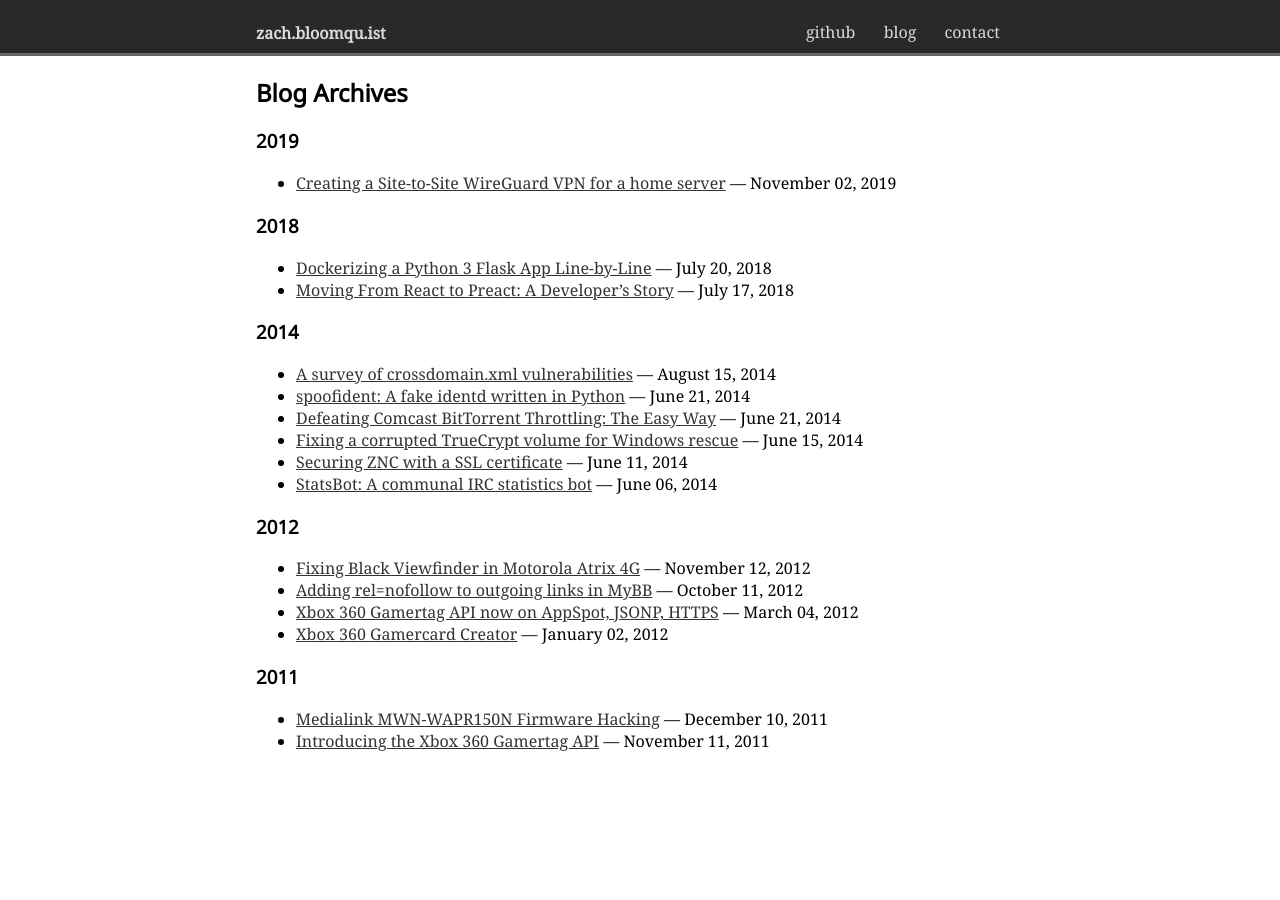
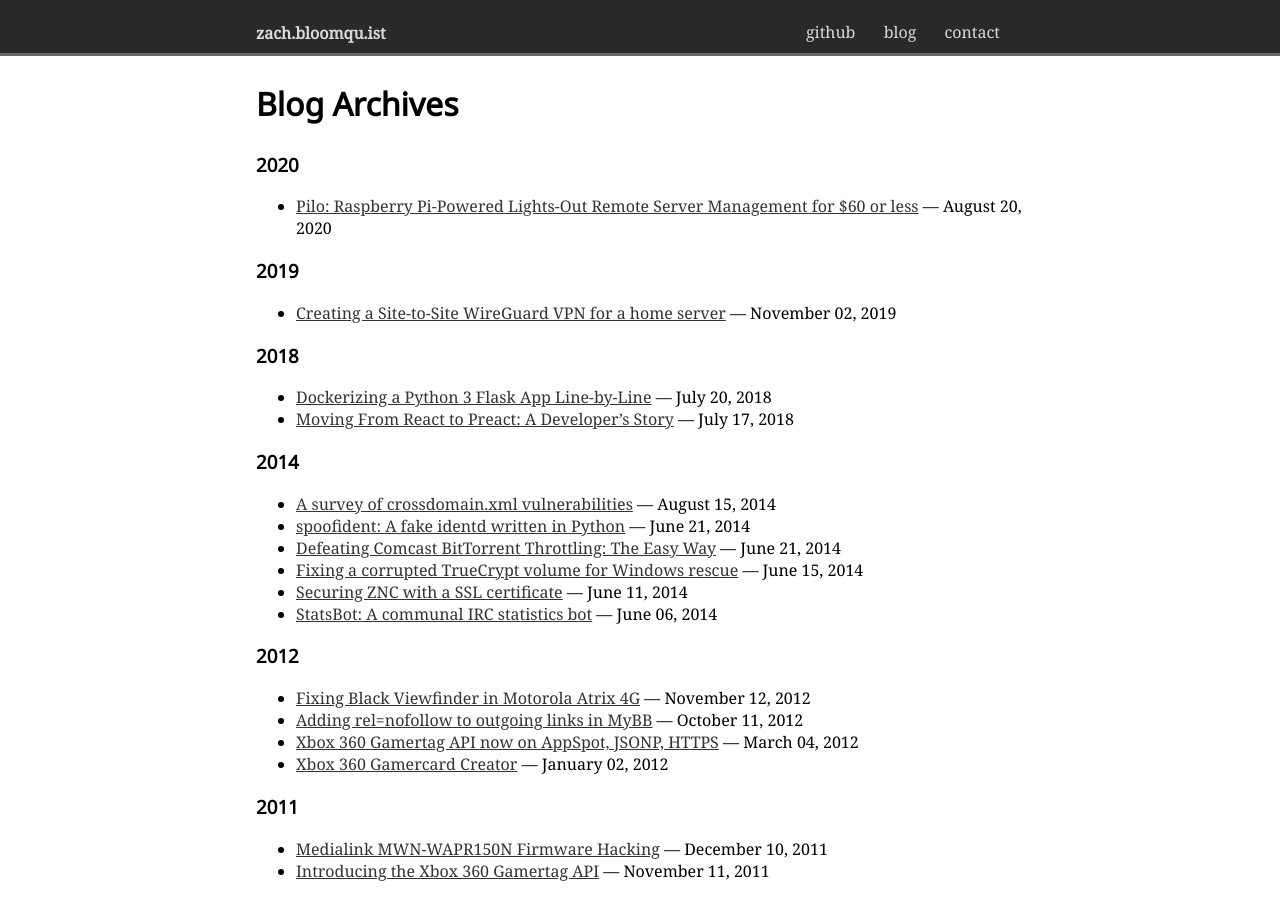
Before and after one commit to flotwig/site, a Jekyll site: the page built from blog/index.html, in a window 1280 px wide. Built offline with Jekyll 4.4.1, drawn with Linux system fonts in a browser that asks for light colours; the list of posts is cut into pages by our own code; some of the changed lines change nothing that is shown.

Commit message:
add pilo blog post

````diff
--- /dev/null
+++ b/_posts/2020-08-20-pilo-raspberry-pi-lights-out-management.md
@@ -0,0 +1,177 @@
+---
+layout: post
+title: "Pilo: Raspberry Pi-Powered Lights-Out Remote Server Management for $60 or less"
+date:  2020-08-20 13:46:50
+tags: devices
+---
+
+![Pilo board before final tape-up](/assets/pilo-naked.jpg)
+<small>The completed Pilo controller, before final installation. The USB capture card and Arduino Nano USB serial are soldered to the underside of the 3B+.</small>
+
+Like many geeks, I have a "home server" made from off-the-shelf, consumer-grade PC parts, from which I run my weekend programming projects, game servers for friends, this website, and so on. Recently, I had a power event at the house that caused the server to reboot. When the power came back on, the server booted, but it was stuck at the boot screen waiting for me to enter the disk decryption passphrase!
+
+Luckily, I was at home and asleep at the time. Once I woke up and realized something was amiss, I was able to plug in a keyboard and enter the passphrase. But this event got me thinking - what if I wasn't home at the time? What if I was in another country? What if someday, I move this server outside of my house and need to regularly access the physical screen and keyboard?
+
+In the "real server" world, the solution to this is known as ["lights-out management" (LOM)](https://en.wikipedia.org/wiki/Out-of-band_management). Every major server manufacturer has their own flavor of this, such as HP's iLO (Integrated Lights-Out). There are even industry standards like [IPMI](https://en.wikipedia.org/wiki/Intelligent_Platform_Management_Interface) that define common interfaces for LOM implementations. Commonly supported functions for LOM systems include:
+
+* Controlling keyboard and mouse input
+* Controlling power button status (so you can restart, shutdown, force off...)
+* Seeing the raw video output from the motherboard (even pre-boot - even for BIOS)
+* Mounting ISOs as disks
+
+I decided to make my own Raspberry Pi-based LOM that can do some of these things, to help decrease my stress next time I leave my house for an extended period of time. I'd like to introduce Pilo - "Pi Lights-Out".
+
+> Note: This post describes how I arrived at the final design of this system. If you just want the instructions for setting this up on your own, start reading at "Tutorial".
+
+## Building the Keyboard Controller
+
+When I started looking for ways to use my Pi to send keyboard commands to a computer, the problem I discovered was that all of the existing methods rely on [using the Raspberry Pi Zero as a USB host](http://www.isticktoit.net/?p=1383), which disables using the onboard USB port for other purposes. Additionally, this method does not work on other boards, like the Raspberry Pi 3B+. This was problematic, because I wanted to use the 3B+ due to the on-board Ethernet - that, and the fact that I had one kicking around from a previous [Pi-hole](https://pi-hole.net/) deployment.
+
+A more suitable solution would be to emulate a keyboard via the GPIO pins of the Pi. This would theoretically not affect existing USB devices, and could be used on any model of Pi, not just the Pi Zero. So I started looked into trying to ["bit-bang"](http://www.jargon.net/jargonfile/b/bitbang.html) the USB Human Interface Device protocol via the Pi's GPIO pins.
+
+I pretty quickly hit a dead end with that. There are [many](https://raspberrypi.stackexchange.com/q/82850/100317), [many](https://www.element14.com/community/thread/38228/l/raspberry-pi-usb-output-from-gpio) existing discussions on the web about bit-banging the USB protocol on the Pi. The consensus seems to be that the Raspberry Pi's GPIO is too slow to emulate USB, and even if it *could* output bits fast enough to act as a USB device, the implementation would be extremely buggy because of the non-real-time nature of the Linux OS ([read more](https://raspberrypi.stackexchange.com/a/87865/100317)).
+
+But USB isn't the only way to send keypresses to a computer - almost a decade before the USB standard was a twinkle in Compaq's eye, IBM was using the [PS/2](https://en.wikipedia.org/wiki/PS/2_port) standard (not to be confused with the [PS2](https://en.wikipedia.org/wiki/PlayStation_2)) to connect mice and keyboards to PCs. It's still not feasible to use the Pi to bit-bang the PS/2 protocol, but we can use an Arduino as a daughterboard, and the [`ps2dev`][ps2dev] library can handle the nitty-gritty of the serial protocol for PS/2.
+
+![Left: Arduino soldered up. Right: Breadboard jumpers jammed into the PS/2 port](/assets/pilo-pin-jam.jpg)
+
+So that's what I did. The Arduino Nano pictured on the left is plugged directly into the PS/2 combo port on the back of the motherboard (ignore the unused 5V wire, red). Originally, I planned on cutting the end off of a PS/2 cable and making it all nice, but the Goodwill near me didn't have any PS/2 junk and it turns out that breadboard wires just fit oh-so-snugly into the DIN holes. So this is how it's gonna be.
+
+The Arduino Nano is flashed with a [short program][sketch] that makes it act as a dumb pipe which blindly shuttles bytes from the Arduino's USB serial port to the PS/2 connection on the motherboard. This means that all of the logic for which keyboard commands should be sent has to be written on the Pi-side, which is nice, because it means that we should never have to re-flash the Arduino to update some keyboard logic.
+
+Note that currently, Pilo is only built to control keyboard input, since it is oriented towards server use. It would be possible to add PS/2 mouse output with no additional hardware, just 2 or 3 wires for PS/2 mouse CLK, DATA, and GND (unless using combo port). The [`ps2dev`][ps2dev] library contains functions for mouse control as well.
+
+### Power Control via PS/2
+
+Originally, I thought I was going to have to wire a relay to the motherboard's RESET pin to allow Pilo to control the computer's power. This is the approach that [`diy-ipmi`][diy-ipmi], another similar project, uses. However, while researching the keyboard controller, I rediscovered a long-lost secret of the PS/2 standard: the "ACPI keys". ACPI, or the Advanced Configuration and Power Interface, is a set of power management standards for PCs. The PS/2 standards define `Power`, [`WakeUp`](https://ux.stackexchange.com/q/83200/117790), and `Sleep` key scancodes that can be used to control the power status of the PC - just like the power button on the front of the box, a short-press of the `Power` key requests the OS to shutdown. However, on my motherboard, a long-press of `Power` does *NOT* seem to force the power off.
+
+![A screenshot of the BIOS with the ACPI S5 Wake-On-Keyboard option selected](/assets/pilo-bios-s5.png)
+
+Almost all BIOS support using the ACPI keys to power the system on from a powered down state. Above is what the option looks like in my BIOS (in ACPI, the powered-off state is known as "S5"). With this option enabled, sending the `Power` scancode will boot the computer up from an off state.
+
+So, now the Arduino has two responsibilities in Pilo: to send regular keypresses to the computer, and to send power commands to the computer. This saves us from having to install a relay for the motherboard's RESET pin.
+
+## Capturing Video Output
+
+My server has a GPU with HDMI output, so I decided to use a USB HDMI capture card to get the video feed for Pilo. I found one on [Amazon for about $15][amzn-capture-card]. When connected to the Pi, it acts as a regular USB webcam, available under `/dev/videoX`.
+
+Before this project, I had no experience with streaming video over the web. I decided to use [`uv4l`](https://www.linux-projects.org/uv4l/) ("Userspace Video4Linux")'s [`uv4l-server`][uv4l-server] component to set up an HTTP video server. `uv4l` makes it easy to set up a simple MJPEG stream, which is the goofiest possible video stream - each frame of the stream is a full JPEG image, sent to you in real time. As you can imagine, it's not the lightest on bandwidth, but it is easy to embed - all web browsers support embedding it in an `<img>` tag: `<img src="/stream.mjpeg"/>`
+
+I configured the `uv4l-server` to only listen on `localhost`, with the idea that I could reverse-proxy connections to the video stream to provide security.
+
+## Creating the application
+
+For the Pilo interface, I decided to go with a web app, instead of something like VNC, or the actual IPMI protocol. This was mostly due to my background in web development, and the fact that the app can be accessed with a web browser, something every computer has installed. Here is a short video showing the completed Pilo app in action:
+
+<video controls autoplay muted loop src="/assets/pilo-demo.webm" type="video/webm">
+    <p>Your browser doesn't support WEBMs. <a href="/assets/pilo-demo.webm">Download the video instead.</a></p>
+</video>
+
+You can find the [GitHub repo for Pilo here](https://github.com/flotwig/pilo). It consists of two major components:
+
+* [`frontend`](https://github.com/flotwig/pilo/tree/master/frontend) - uses vanilla HTML/CSS/JS to display the interface, translate keypresses, and communicate with the server via websockets
+* [`server`](https://github.com/flotwig/pilo/tree/master/server) - the HTTP server, written in Node.js. Authenticates requests using HTTP basic auth, communicates with the keyboard controller via the `serialport` library, and manages reverse-proxying of the [`uv4l-server`][uv4l-server] video stream
+
+There are also end-to-end tests in the [`e2e`](https://github.com/flotwig/pilo/tree/master/e2e) folder which use [Cypress](https://cypress.io) to test the application in real web browsers. This runs against Firefox and Chrome on every commit to CI via a [GitHub Actions workflow](https://github.com/flotwig/pilo/blob/master/.github/workflows/test.yml).
+
+The [`README`](https://github.com/flotwig/pilo#pilo) contains information on building and testing the project if you are interested in contributing. Built packages are also published to `npm` for production use.
+
+## Packaging the Pilo
+
+One of my goals when building Pilo was to make it small enough to fit inside of my server case. Check out these photos to see how it fit in:
+
+![Left: Before Pilo. Right: After Pilo.](/assets/pilo-in-server.jpg)
+<small>Left: Server case before embedding the Pilo. Right: Server case after embedding the Pilo. HDMI, Ethernet, and micro-USB power are routed through the left-most PCI-E slot, while PS/2 is routed through the I/O shield in the top-right. The Pilo itself sits atop a ledge in the bottom-right of the image.</small>
+
+Here are some pictures of how the final assembly was made:
+
+![Outer photo: Pi with USBs soldered on. Inner: Taped-up package. ](/assets/pilo-assembly.jpg)
+<small>Outer photo: Pi with the USB devices [soldered on to the underside](https://raspberrypi.stackexchange.com/a/62678/100317) to save space. Inset photo: Final package taped up and ready for install, with PS/2 cable coming out. Hot glue and tape make me the solderer I ain't.
+
+The completed package fits within a bounding box only slightly larger than the Pi itself, about 88mm x 60mm x 20mm, which means the Pilo can fit conveniently into a standard 3.5" hard drive bay.
+
+## Tutorial
+
+### Parts List
+
+* Raspberry Pi 3B+ (\$25 at [MicroCenter][mc-pi], $35 everywhere else)
+    * Or other micro linux computer - even a Pi Zero could work, but you'd be using WiFi, and you'd need a USB hub for the Arduino serial, or set up the Arduino serial via GPIO
+* Arduino Nano ([Amazon][amzn-nano] has them at \$16.99 for 5 - $3.40 each)
+    * Any other 5V-logic-level Arduino would work as well. Needs to be 5V or have the CLK + DATA outputs converted from 3V3 to 5V, since the PS/2 serial connection expects 5V.
+* USB HDMI Capture Card (`video4linux` compatible - most cards are) ([Amazon][amzn-capture-card], $13.99)
+* (optional) PS/2 plug, to make a tidy connection
+* Supplies: Wires, soldering iron if you need to solder, microSD card and micro-USB power supply for the Pi...
+
+Comes out to roughly $60 if you buy everything at it's cheapest, $50 if you're lucky enough to live near a MicroCenter.
+
+### Setup
+
+0. Before getting started, make sure you have your devices ready:
+    * Have a Debian-based OS like Raspbian or DietPi installed on the Pi's microSD card.
+    * Flash the [`serial_to_ps2`][sketch] program to your Arduino Nano.
+1. Connect everything according to this beautiful wiring diagram:
+    ```text
+    ┌───────────────────────────┐
+    │                   Ethernet├───────────────────────────┤Ext. Ethernet
+    │ RasPi 3B+     USB Power In├───────────────────────────┤Ext. 5V Power
+    │ (or other)        USB Port├───────────┐
+    │                   USB Port├──────┐    │
+    └───────────────────────────┘      │    │
+                                       │    │ ┌────────────────────────────┐
+    ┌───────────────────────────┐      │    └─┤USB Plug  HDMI Capture Card │
+    │ Server            HDMI Out├──────┼──────┤HDMI In                     │
+    │         PS/2 Keyboard Port├───┐  │      └────────────────────────────┘
+    └───────────────────────────┘   │  │
+                                    │  │
+                                    │  │      ┌────────────────────────────┐
+                                    │  └──────┤USB Port                    │
+                                    │      ┌──┤D2 (DATA)      Arduino Nano │
+                                    └──────┤──┤D3 (CLK)        (or other)  │
+                                           └──┤GND (GND)                   │
+                                              └────────────────────────────┘
+    ```
+    *  Connect D2 (DATA), D3 (CLK), and GND from the Arduino Nano directly to the respective pins of the PS/2 keyboard port on the motherboard. Consult the Internet for a reference pinout.
+        * You can dress this up by scavenging a spare PS/2 pigtail and stripping the end, but breadboard wires also fit [snugly](/assets/pilo-pin-jam.jpg) into the DIN port.
+    * *Turn off your server* before connecting or disconnecting anything to/from the PS/2 port. The PS/2 port was not designed with hotplugging in mind. You risk damaging your components and your OS most likely won't detect a hot-plugged PS/2 device, so don't bother.
+    * *Do not* connect the +5V pin from the PS/2 port to VIN on the Arduino - this is a bad idea for a [myriad of reasons](https://forum.allaboutcircuits.com/threads/can-i-use-2-dc-power-supplies-together.27346/).
+2. Set up the MJPEG streaming server for the USB HDMI capture card.
+    1. Follow the instructions on the [`uv4l`](http://www.linux-projects.org/uv4l/installation/) website to install the `apt` sources for `uv4l`. *Note for Debian Buster users*: There is not a `uv4l` `apt` repo for Buster yet, but the Stretch repo seem to work fine on Buster.
+    2. Update the `apt` index, and install the required packages:
+        ```
+        apt update
+        apt install uv4l uv4l-server uv4l-uvc uv4l-mjpegstream
+        ```
+    3. Retrieve your USB HDMI capture card's ID by running `lsusb`. It should be a hexadecimal string like `1a2b:3c4d`.
+    4. Start the `uv4l` server listening on `127.0.0.1:9000`, substituting your device ID for `1a2b:3c4d` below:
+        ```
+        uv4l --driver uvc --device-id '1a2b:3c4d' --auto-video_nr --server-option '--port=9000' --server-option '--bind-host-address=127.0.0.1'
+        ```
+       You should be able to access a MJPEG stream of the USB HDMI capture card locally on the Pi at `http://127.0.0.1:9000/stream/video.mjpeg`. You will not be able to access this over the network, since it is bound to localhost by the `--bind-host-address`.
+    5. Set the command from (4) to run on every boot, for example, by adding it to `/etc/rc.local`.
+3. Now, it is time to generate your auth credentials. Follow this algorithm:
+    1. Think of a secure username and a password. For example: `foo`, `bar`
+    2. Join them with a colon. For example: `foo:bar`
+    3. SHA256 the result. For example: `a765a8beaa9d561d4c5cbed29d8f4e30870297fdfa9cb7d6e9848a95fec9f937`
+    4. This is your `AUTH_SHA`.
+4. Install Node.js and npm:
+    ```
+    apt install nodejs npm
+    ```
+5. Install the latest distribution of `pilo` from `npm`:
+    ```
+    npm install --global pilo
+    ```
+6. You can now start `pilo` on port 3000 by running the command with `AUTH_SHA` set in an environment variable:
+    ```
+    AUTH_SHA=a765a8beaa9d561d4c5cbed29d8f4e30870297fdfa9cb7d6e9848a95fec9f937 pilo &
+    ```
+    You should now be able to access Pilo at `http://<your-pi-IP>:3000/`, using the username and password you created earlier.
+7. Add the above command to `/etc/rc.local` to run it on boot.
+
+[sketch]: https://create.arduino.cc/editor/flotwig__/093ababe-c724-476f-aeb8-a76b239bf192/preview
+[diy-ipmi]: https://github.com/Fmstrat/diy-ipmi
+[amzn-capture-card]: https://smile.amazon.com/gp/product/B08BZ52Q65/
+[amzn-nano]: https://smile.amazon.com/gp/product/B015MGHH6Q/
+[uv4l-server]: https://www.linux-projects.org/home/documentation/uv4l-server/
+[mc-pi]: https://www.microcenter.com/product/505661/Raspberry_Pi_3_B_Plus?src=raspberrypi
+[ps2dev]: https://github.com/Harvie/ps2dev
--- a/assets/style.scss
+++ b/assets/style.scss
@@ -17,7 +17,7 @@ html, body, h1 {
     padding: 0;
 }
 
-img {
+img, video {
     max-width: 100%;
 }
 
@@ -51,8 +51,11 @@ article small {
     opacity: .5;
 }
 
+h2 {
+    font-size: 2em;
+}
+
 article h2 {
-    font-size: 2em;
     margin-top: .5em;
     margin-bottom: 0;
 }
@@ -65,8 +68,28 @@ article pre {
     font-size: .8em;
 }
 
-article time {
+article .frontmatter {
     font-size: .8em;
+
+    >:not(:last-child)::after {
+        content: ' -';
+    }
+
+
+
+    .tags {
+        ul {
+            padding: 0;
+        }
+
+        ul, li {
+            display: inline;
+        }
+
+        li:not(:last-child)::after {
+            content: ',';
+        }
+    }
 }
 
 p, h4, .serif, li {
````
Also changed, not shown: assets/pilo-assembly.jpg (added), assets/pilo-bios-s5.png (added), assets/pilo-in-server.jpg (added), assets/pilo-naked.jpg (added), assets/pilo-pin-jam.jpg (added), 2 other files.
